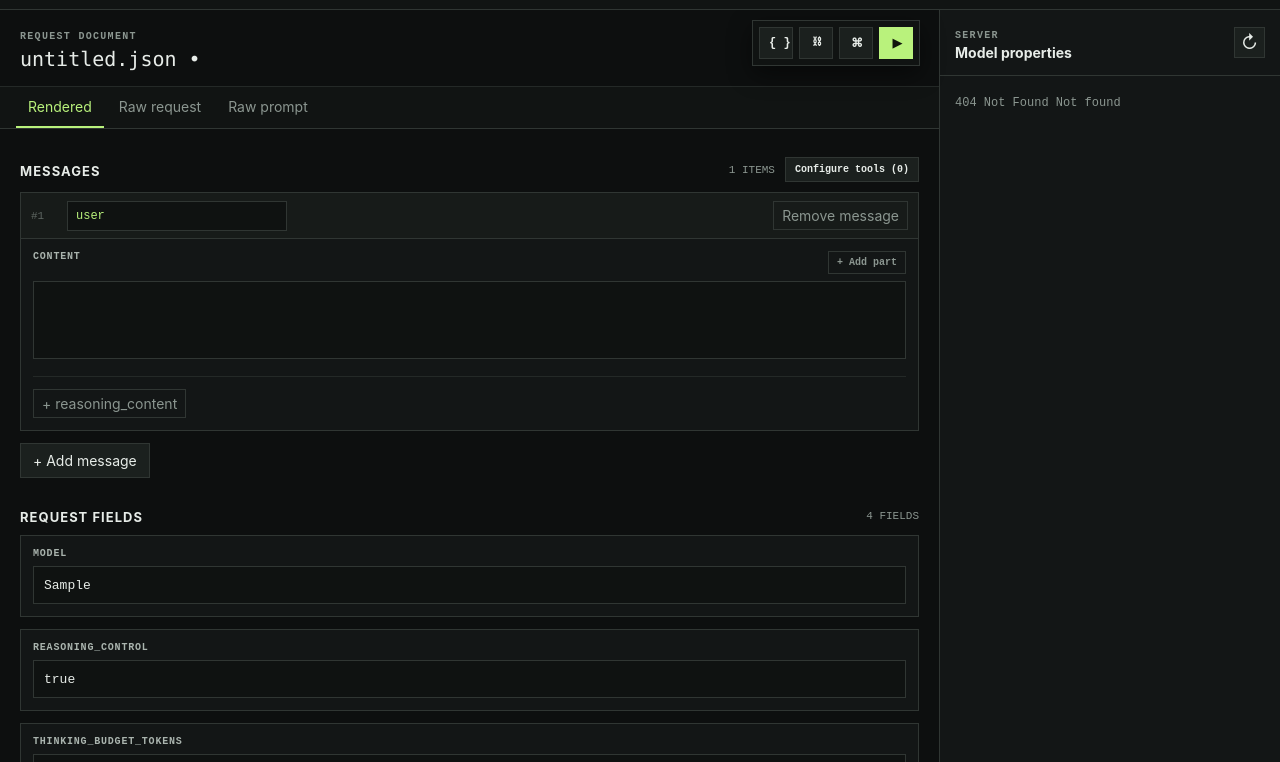
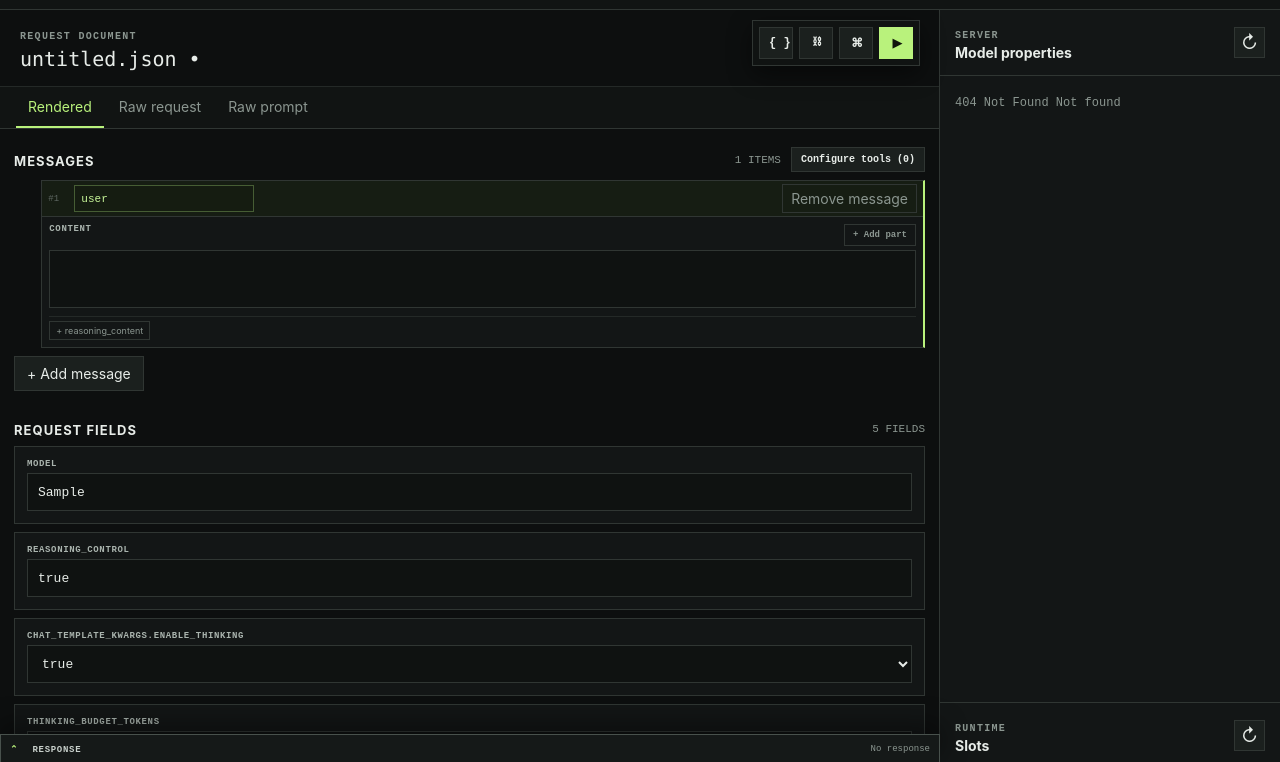
Before and after one commit to dominhnanhh2009/llama-ide, a plain HTML site: page index.html in a window 1280 px wide. Both pictures are taken after typing "Sample" into the empty fields and a click on the button "+ Add message". Shown: the part 38-800 px from the top of the page. Drawn offline with Linux system fonts and the light colour scheme; no server answers.

Commit message:
Enhance UX/DX: tighten message and response layout

```diff
--- a/css/components.css
+++ b/css/components.css
@@ -34,23 +34,41 @@
 .raw-json-highlight { pointer-events: none; color: #c9d1cc; }
 .raw-json-input { min-height: 0; color: transparent; caret-color: #f2f7f3; background: transparent; -webkit-text-fill-color: transparent; }
 .raw-json-input::selection { background: #49613f; }
-.section-title { display: flex; align-items: center; justify-content: space-between; margin: 10px 0; }
+.section-title { display: flex; align-items: center; justify-content: space-between; margin: 6px 0 8px; }
 .section-title h2 { font-size: 13px; text-transform: uppercase; letter-spacing: .08em; }
 .section-title-actions { display: flex; align-items: center; gap: 10px; }
 .configure-tools-button { padding: 6px 9px; font: 600 10px ui-monospace, monospace; }
 .count { color: var(--muted); font: 11px ui-monospace, monospace; }
-.message-card, .field-card { border: 1px solid var(--line); background: var(--panel); margin-bottom: 12px; }
-.message-head { height: 46px; display: flex; align-items: center; gap: 10px; padding: 7px 10px; border-bottom: 1px solid var(--line); background: #171b19; }
-.drag-index { color: #5e6762; font: 11px ui-monospace, monospace; min-width: 26px; }
-.role-input { width: min(220px, 40%); height: 30px; padding: 5px 8px; color: var(--green); font: 12px ui-monospace, monospace; }
+.message-card, .field-card { border: 1px solid var(--line); background: var(--panel); margin-bottom: 8px; }
+.message-card { width: min(97%, 950px); }
+.message-card.role-assistant { margin-right: auto; border-left: 2px solid #83bfff; }
+.message-card:not(.role-assistant) { margin-left: auto; border-right: 2px solid #7f8a84; }
+.message-card.role-user { border-right-color: #b9f27c; }
+.message-card.role-system { border-right-color: #d9a7ff; }
+.message-card.role-tool { border-right-color: #ffc66d; }
+.message-card.role-other { border-right-color: #8b9690; }
+.message-head { height: 36px; display: flex; align-items: center; gap: 6px; padding: 4px 6px; border-bottom: 1px solid var(--line); background: #171b19; }
+.role-assistant .message-head { background: #131b20; }
+.role-user .message-head { background: #161d13; }
+.role-system .message-head { background: #1a151d; }
+.role-tool .message-head { background: #1d1912; }
+.drag-index { color: #5e6762; font: 9px ui-monospace, monospace; min-width: 20px; }
+.role-input { width: min(180px, 34%); height: 27px; padding: 4px 6px; color: var(--green); font: 11px ui-monospace, monospace; }
+.role-assistant .role-input { color: #9dcfff; border-color: #38556b; background: #111a20; }
+.role-user .role-input { color: #c9f89a; border-color: #465d34; background: #151c11; }
+.role-system .role-input { color: #dfb9ff; border-color: #584366; background: #1a141e; }
+.role-tool .role-input { color: #ffd28a; border-color: #665034; background: #1d1810; }
+.role-other .role-input { color: #b6c0ba; }
 .message-head .spacer { flex: 1; }
 .danger-button, .mini-button { border: 1px solid var(--line); background: transparent; color: var(--muted); padding: 5px 8px; }
 .danger-button:hover { color: var(--danger); border-color: #7b4540; }
 .mini-button:hover { color: var(--text); border-color: #657069; }
-.message-body { padding: 12px; }
-.content-group + .content-group { margin-top: 14px; padding-top: 12px; border-top: 1px solid var(--line-soft); }
-.field-label { display: flex; justify-content: space-between; margin-bottom: 7px; color: #aab4ae; font: 600 10px ui-monospace, monospace; letter-spacing: .08em; text-transform: uppercase; }
-.text-content, .json-value { width: 100%; min-height: 78px; height: auto; resize: none; overflow: hidden; padding: 10px; font: 13px/1.55 ui-monospace, monospace; }
+.message-body { padding: 7px; }
+.content-group + .content-group { margin-top: 8px; padding-top: 7px; border-top: 1px solid var(--line-soft); }
+.add-fields { display: flex; gap: 5px; margin-top: 5px !important; padding-top: 4px !important; }
+.add-fields .mini-button { padding: 3px 6px; font-size: 9px; }
+.field-label { display: flex; justify-content: space-between; margin-bottom: 4px; color: #aab4ae; font: 600 9px ui-monospace, monospace; letter-spacing: .07em; text-transform: uppercase; }
+.text-content, .json-value { width: 100%; min-height: 58px; height: auto; resize: none; overflow: hidden; padding: 7px 8px; font: 12px/1.45 ui-monospace, monospace; }
 .json-editor { position: relative; min-height: 92px; overflow: hidden; border: 1px solid var(--line); background: #0d1110; }
 .json-editor:focus-within { border-color: #719451; box-shadow: 0 0 0 1px #719451; }
 .json-editor.invalid { border-color: var(--danger); }
@@ -83,14 +101,14 @@
 .part-image { display: block; width: auto; max-width: 100%; height: auto; max-height: none; border: 1px solid var(--line); background: #0a0c0b; object-fit: contain; }
 .image-loading, .image-fallback { padding: 14px; border: 1px dashed var(--line); color: var(--muted); font: 12px ui-monospace, monospace; }
 .image-link { display: block; padding: 10px; border: 1px solid var(--line); color: #9dc7ff; overflow-wrap: anywhere; font: 12px/1.5 ui-monospace, monospace; }
-.response-panel-head { width: 100%; min-height: 38px; flex: 0 0 38px; display: flex; align-items: center; justify-content: space-between; padding: 0 13px; border: 0; background: #151918; color: #c8d0cb; font: 600 10px ui-monospace, monospace; letter-spacing: .09em; }
+.response-panel-head { width: 100%; min-height: 28px; flex: 0 0 28px; display: flex; align-items: center; justify-content: space-between; padding: 0 9px; border: 0; background: #151918; color: #c8d0cb; font: 600 9px ui-monospace, monospace; letter-spacing: .08em; }
 .response-panel-head:hover { background: #1a201d; }
 .response-chevron { display: inline-block; margin-right: 8px; color: var(--green); transition: transform .12s; }
 .response-panel:not(.collapsed) .response-chevron { transform: rotate(180deg); }
 .response-panel-status { color: var(--muted); font-weight: 400; letter-spacing: 0; text-transform: none; }
-.response-content { padding: 12px 14px 28px; }
-.response-summary { display: grid; grid-template-columns: repeat(auto-fit, minmax(130px, 1fr)); gap: 7px; margin-bottom: 10px; }
-.response-stat { min-width: 0; padding: 11px 12px; border: 1px solid var(--line); background: var(--panel); }
+.response-content { padding: 7px 8px 16px; }
+.response-summary { display: grid; grid-template-columns: repeat(auto-fit, minmax(110px, 1fr)); gap: 4px; margin-bottom: 6px; }
+.response-stat { min-width: 0; padding: 6px 7px; border: 1px solid var(--line); background: var(--panel); }
 .response-stat-label { display: block; margin-bottom: 6px; color: var(--muted); font: 600 9px ui-monospace, monospace; letter-spacing: .09em; text-transform: uppercase; }
 .response-stat-value { display: block; overflow-wrap: anywhere; color: var(--text); font: 13px/1.4 ui-monospace, monospace; }
 .response-section { margin-top: 9px; border: 1px solid var(--line); background: var(--panel); }
--- a/css/layout.css
+++ b/css/layout.css
@@ -15,9 +15,9 @@
 .view { display: none; min-height: 0; flex: 1; overflow: auto; }
 .view.active { display: block; }
 #raw-view.active, #prompt-view.active { display: flex; flex-direction: column; }
-#rendered-editor { padding: 18px 20px 80px; max-width: 1040px; margin: 0 auto; }
-.response-panel { flex: 0 0 min(36vh, 340px); min-height: 0; display: flex; flex-direction: column; border-top: 1px solid #48514c; background: #101312; }
-.response-panel.collapsed { flex-basis: 38px; }
+#rendered-editor { padding: 12px 14px 58px; max-width: 1040px; margin: 0 auto; }
+.response-panel { position: fixed; z-index: 14; left: 0; right: 340px; bottom: 0; height: min(28vh, 250px); min-height: 0; display: flex; flex-direction: column; border: 1px solid #48514c; border-bottom: 0; background: #101312f5; box-shadow: 0 -8px 28px #0007; backdrop-filter: blur(8px); }
+.response-panel.collapsed { height: 28px; }
 .response-panel-body { min-height: 0; overflow: auto; }
 .response-panel.collapsed .response-panel-body { display: none; }
 .side-column { display: grid; grid-template-rows: minmax(0, 3fr) minmax(180px, 1fr); min-height: 0; }
@@ -25,3 +25,4 @@
 .model-panel { border-bottom: 1px solid var(--line); }
 .panel-head { position: sticky; top: 0; z-index: 2; min-height: 62px; padding: 14px 15px; display: flex; align-items: center; justify-content: space-between; border-bottom: 1px solid var(--line); background: var(--panel); }
 @media (max-width: 900px) { .workspace { grid-template-columns: minmax(500px, 1fr) 280px; } }
+@media (max-width: 900px) { .response-panel { right: 280px; } }
--- a/js/files.js
+++ b/js/files.js
@@ -11,7 +11,7 @@
     var blob = new Blob([IDE.Json.pretty(IDE.state.document) + "\n"], { type: "application/json" }); var a = document.createElement("a"); a.href = URL.createObjectURL(blob); a.download = IDE.state.fileName || "request.json"; a.click(); setTimeout(function () { URL.revokeObjectURL(a.href); }, 1000); IDE.setDirty(false);
   }
   IDE.Files = {
-    newFile: function () { loadText('{\n  "messages": [],\n  "model": "",\n  "reasoning_control": true,\n  "thinking_budget_tokens": 512,\n  "max_tokens": 1024\n}', "untitled.json", null); IDE.setDirty(true); },
+    newFile: function () { loadText('{\n  "messages": [],\n  "model": "",\n  "reasoning_control": true,\n  "chat_template_kwargs": {\n    "enable_thinking": true\n  },\n  "thinking_budget_tokens": 512,\n  "max_tokens": 1024\n}', "untitled.json", null); IDE.setDirty(true); },
     open: async function () {
       if (window.showOpenFilePicker) {
         var handles = await showOpenFilePicker({ types: [{ description: "JSON request", accept: { "application/json": [".json", ".txt"] } }], multiple: false }); var file = await handles[0].getFile(); loadText(await file.text(), file.name, handles[0]);
--- a/js/rendered.js
+++ b/js/rendered.js
@@ -12,7 +12,7 @@
   }
   function autoSize(area) {
     area.style.height = "0";
-    var minimum = area.classList.contains("tool-description") ? 40 : area.classList.contains("tool-result-content") ? 42 : 78;
+    var minimum = area.classList.contains("tool-description") ? 40 : area.classList.contains("tool-result-content") ? 38 : area.classList.contains("text-content") ? 58 : 72;
     area.style.height = Math.max(area.scrollHeight + 2, minimum) + "px";
   }
   function expandingArea(className, value) {
@@ -189,6 +189,9 @@
     area.addEventListener("input", function () { try { message.content = IDE.Json.parseScalarText(area.value, message.content); commit(); } catch (_) {} });
     body.append(area);
   }
+  function messageRoleClass(role) {
+    return ["assistant", "user", "system", "tool"].indexOf(role) !== -1 ? " role-" + role : " role-other";
+  }
   function contentEditor(message, key, body) {
     var group = el("div", "content-group");
     var title = el("div", "field-label"); title.append(el("span", "", key));
@@ -222,10 +225,12 @@
     body.append(group);
   }
   function messageCard(message, index, messages) {
-    var isToolResult = message && message.role === "tool"; var card = el("article", "message-card" + (isToolResult ? " tool-result-card" : ""));
+    var isToolResult = message && message.role === "tool"; var card = el("article", "message-card" + messageRoleClass(message && message.role) + (isToolResult ? " tool-result-card" : ""));
     var head = el("div", "message-head"); head.append(el("span", "drag-index", "#" + (index + 1)));
     var role = el("input", "role-input"); role.value = message.role === undefined ? "" : String(message.role); role.setAttribute("list", "role-suggestions"); role.placeholder = "role";
-    role.addEventListener("input", function () { message.role = role.value; commit(); });
+    role.addEventListener("input", function () {
+      message.role = role.value; card.className = "message-card" + messageRoleClass(role.value) + (role.value === "tool" ? " tool-result-card" : ""); commit();
+    });
     head.append(role);
     if (isToolResult) {
       var callId = el("input", "tool-result-id"); callId.value = message.tool_call_id || ""; callId.placeholder = "tool_call_id"; callId.addEventListener("input", function () { message.tool_call_id = callId.value; commit(); });
@@ -247,7 +252,7 @@
         group.append(area); body.append(group);
       }
     });
-    var addFields = el("div", "content-group");
+    var addFields = el("div", "content-group add-fields");
     if (!("content" in message)) addFields.append(button("+ content", "mini-button", function () { message.content = ""; commit(); IDE.Rendered.render(); }));
     if (!("reasoning_content" in message) && !Array.isArray(message.tool_calls)) addFields.append(button("+ reasoning_content", "mini-button", function () { message.reasoning_content = ""; commit(); IDE.Rendered.render(); }));
     if (addFields.childNodes.length) body.append(addFields);
@@ -348,6 +353,14 @@
   }
   function topField(key, value) {
     var card = el("div", "field-card"); card.append(el("div", "field-label", key));
+    if (key === "chat_template_kwargs" && value && typeof value === "object" && !Array.isArray(value)) {
+      card.querySelector(".field-label").textContent = "chat_template_kwargs.enable_thinking";
+      var thinking = el("select", "field-input");
+      ["true", "false"].forEach(function (item) { var option = el("option", "", item); option.value = item; thinking.append(option); });
+      thinking.value = value.enable_thinking === false ? "false" : "true";
+      thinking.addEventListener("change", function () { value.enable_thinking = thinking.value === "true"; commit(); });
+      card.append(thinking); return card;
+    }
     var suggestions = {
       reasoning_control: ["true", "false"], stream: ["true", "false"], backend_sampling: ["true", "false"],
       return_progress: ["true", "false"], timings_per_token: ["true", "false"], reasoning_format: ["auto", "none", "deepseek"],
--- a/js/state.js
+++ b/js/state.js
@@ -4,7 +4,7 @@
   LlamaIDE.state = {
     fileName: "untitled.json",
     fileHandle: null,
-    document: { messages: [], model: "", reasoning_control: true, thinking_budget_tokens: 512, max_tokens: 1024 },
+    document: { messages: [], model: "", reasoning_control: true, chat_template_kwargs: { enable_thinking: true }, thinking_budget_tokens: 512, max_tokens: 1024 },
     lastResponse: null,
     responseOpen: false,
     disabledTools: [],
```
